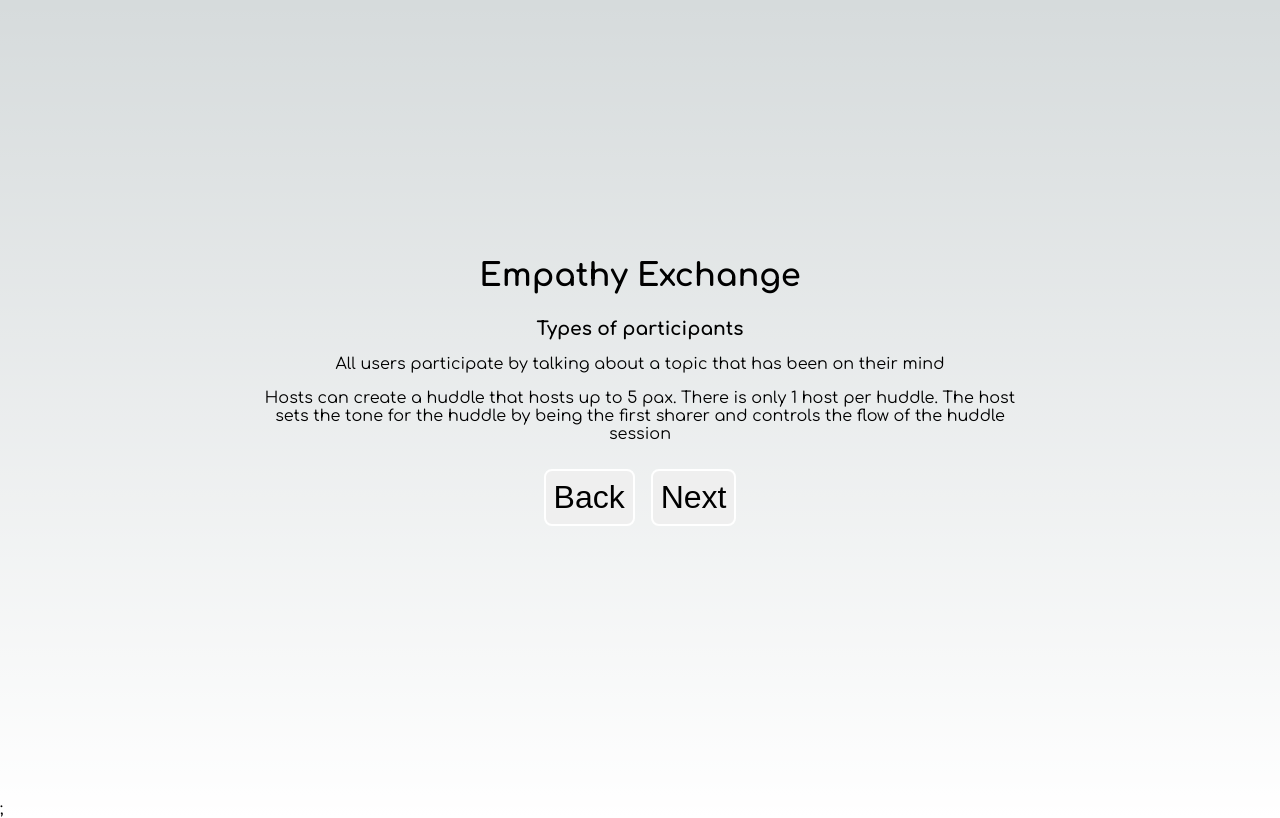
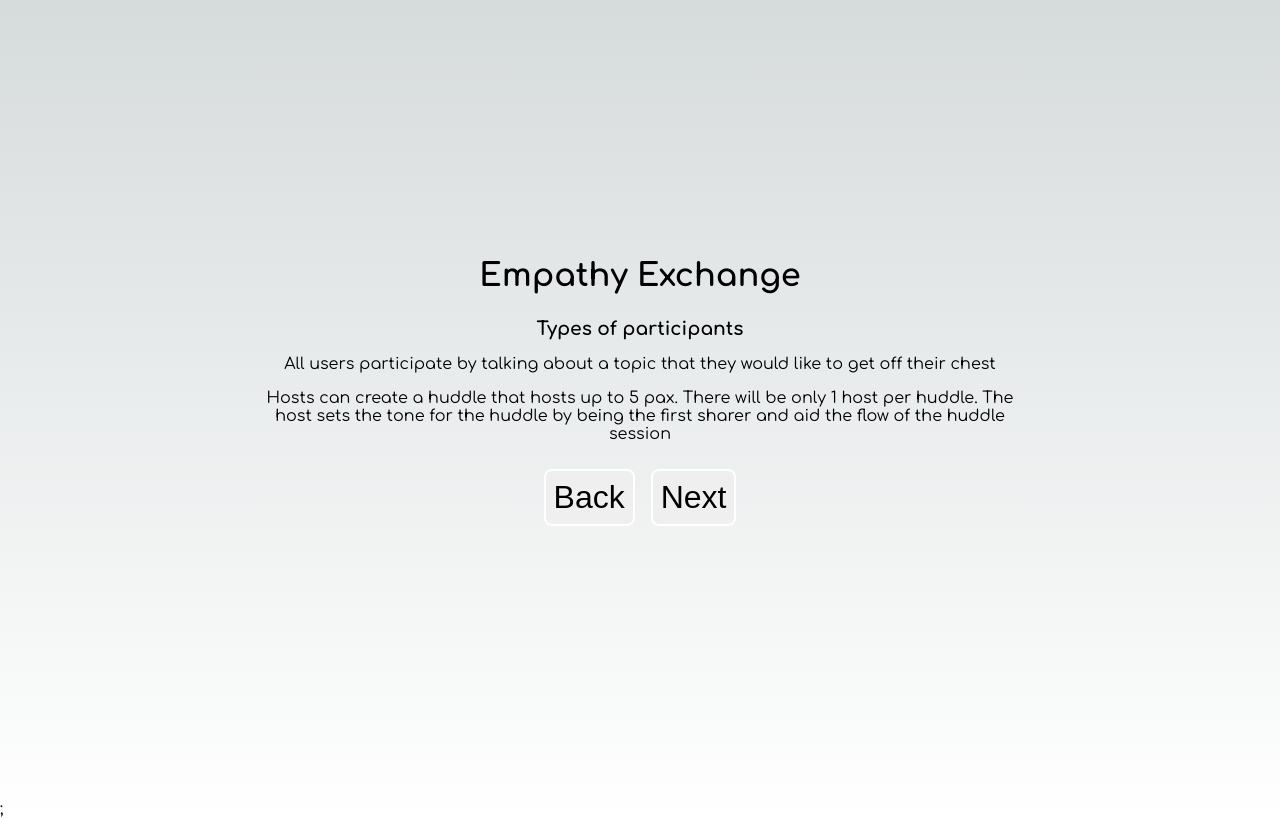
Before and after one commit to gohguancheng/empathy-exchange, a Next.js app: page / in a window 1280 px wide. Both pictures are taken after a click on the button "Next". Built offline with nearby package versions, Linux system fonts and the light colour scheme.

Commit message:
fix content

```diff
--- a/components/WaitingRoom/WaitingRoom.tsx
+++ b/components/WaitingRoom/WaitingRoom.tsx
@@ -1,7 +1,7 @@
 import { EStage, IUserData } from "@/utils/types";
 
 export const WaitingRoom = (props: WaitRoomProps) => {
-  const { currentUser, users, setStage } = props;
+  const { roomCode, currentUser, users, setStage } = props;
 
   const renderUsers = () => (
     <div>
@@ -27,6 +27,7 @@ export const WaitingRoom = (props: WaitRoomProps) => {
 };
 
 type WaitRoomProps = {
+  roomCode: string;
   currentUser?: IUserData;
   users?: IUserData[];
   setStage: (s: EStage) => void;
--- a/pages/index.tsx
+++ b/pages/index.tsx
@@ -31,13 +31,12 @@ export default function Home() {
           <TextBody>
             <h3>Types of participants</h3>
             <p style={{ margin: "16px 0" }}>
-              All users participate by talking about a topic that has been on
-              their mind
+              All users participate by talking about a topic that they would like to get off their chest
             </p>
             <p>
-              Hosts can create a huddle that hosts up to 5 pax. There is only 1
+              Hosts can create a huddle that hosts up to 5 pax. There will be only 1
               host per huddle. The host sets the tone for the huddle by being
-              the first sharer and controls the flow of the huddle session
+              the first sharer and aid the flow of the huddle session
             </p>
           </TextBody>
         );
@@ -53,12 +52,12 @@ export default function Home() {
                 <h4>Host</h4>
                 <p>
                   Create a new huddle session and invite your friends to join
-                  via the huddle code
+                  through your huddle code
                 </p>
               </Link>
               <Link className={styles.card} href={{ pathname: "room" }}>
                 <h4>Participant</h4>{" "}
-                <p>Join an huddle via a code given by your host</p>
+                <p>Join a huddle using a code given by your host</p>
               </Link>
             </div>
           </TextBody>
--- a/pages/room/[roomCode]/index.tsx
+++ b/pages/room/[roomCode]/index.tsx
@@ -83,6 +83,7 @@ export default function Room() {
     if (currentStage === EStage.WAITING) {
       return (
         <WaitingRoom
+          roomCode={roomCode}
           currentUser={userData}
           users={content?.users}
           setStage={setStage}
@@ -109,13 +110,13 @@ export default function Room() {
 
   return (
     <main className={styles.main}>
-      <div>
+      {/* <div>
         Room ID: {roomCode} {username} {`${socketStatus?.isConnected}`}{" "}
         {`${socket?.id}`} {`${router.isReady}`}
       </div>
       <div>User data: {JSON.stringify(userData)}</div>
       <div>current: {JSON.stringify(current)}</div>
-      <div>users: {JSON.stringify(users)}</div>
+      <div>users: {JSON.stringify(users)}</div> */}
       {renderStages()}
     </main>
   );
```
